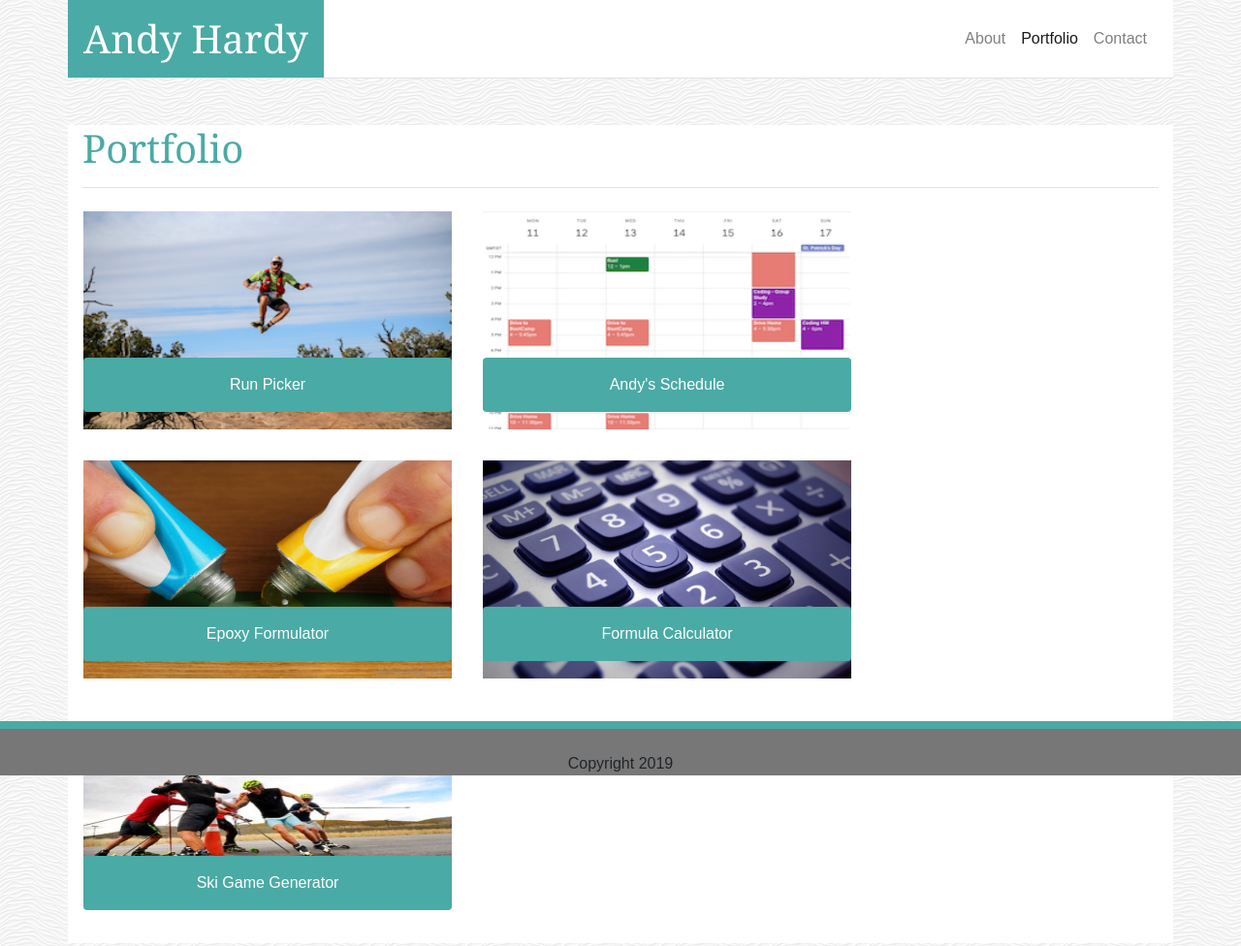
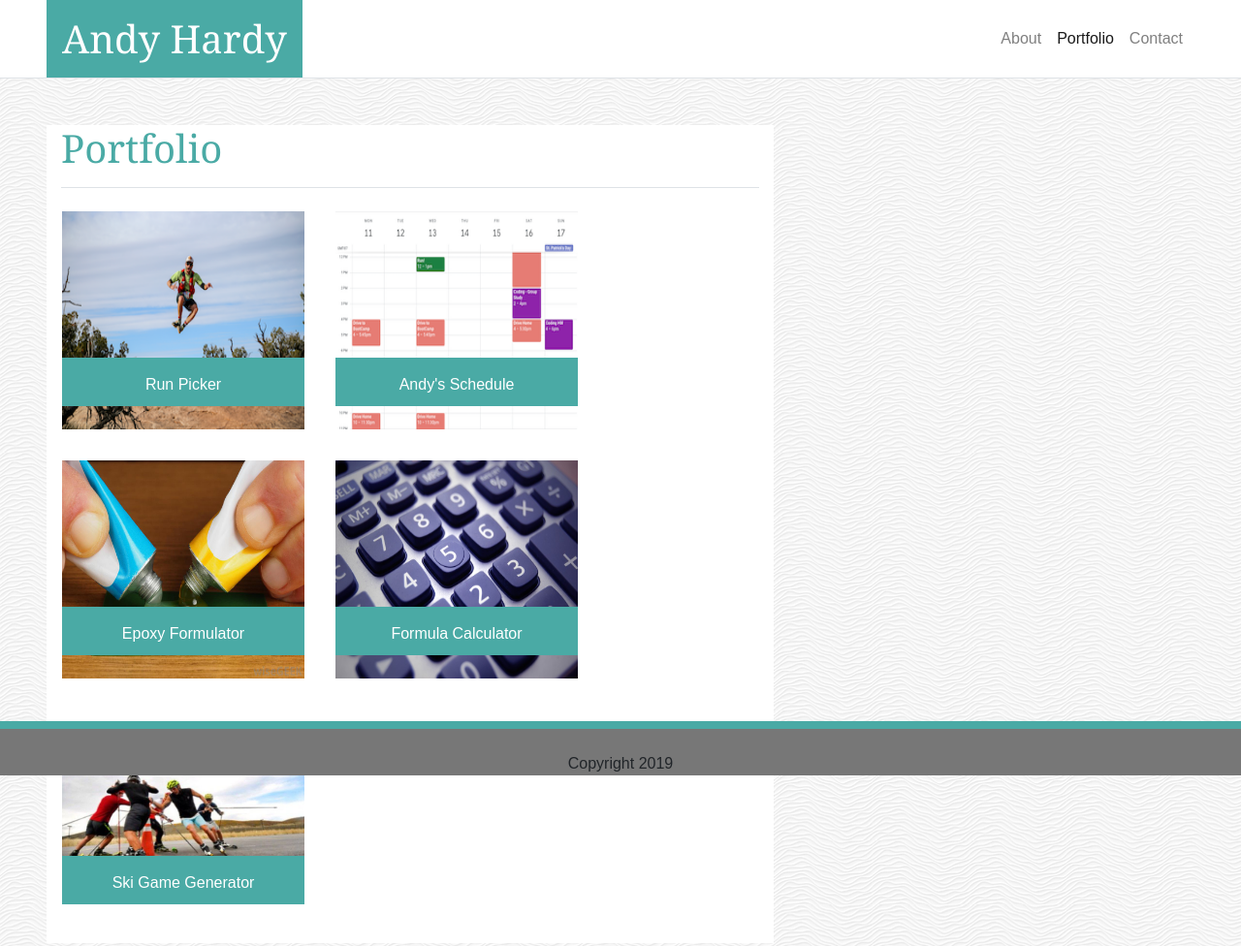
Before and after one commit to ahardy42/Bootstrap-Portfolio, a plain HTML site: page portfolio.html in a window 1280 px wide. Shown: the top 976 px of the page at 97% size. Drawn offline with nearby package versions, Linux system fonts and the light colour scheme.

Commit message:
final final commit

```diff
--- a/assets/css/style.css
+++ b/assets/css/style.css
@@ -0,0 +1,93 @@
+body {
+    background-image: url("assets/images/white-waves.png");
+    font-family: Arial;
+}
+
+nav {
+    align-self: center;
+}
+
+header {
+    background-color: #ffffff
+}
+
+h1.mr-auto {
+    background-color: #4aaaa5;
+    color: #ffffff;
+    font-family: 'Georgia'
+}
+
+.section {
+    background-color: #ffffff;
+    max-width: 750px;
+    margin-bottom: 100px;
+    margin-left: 48px;
+}
+
+h1.border-bottom {
+    color: #4aaaa5;
+    font-family: 'Georgia'
+}
+
+p {
+    line-height: 2;
+    color: #777777;
+}
+
+footer {
+    border-top: 8px solid #4aaaa5;
+    background-color: #777777;
+}
+
+button.btn-primary {
+    background-color: #4aaaa5;
+    color: #ffffff;
+    border-radius: 0;
+    height: 50px;
+}
+
+.small-collapse {
+    padding: 0 48px;
+    display: flex;
+}
+
+img.position-relative {
+    width: 100%;
+    height: 225px;
+}
+
+button.portfolio-btn {
+    top: 67%;
+    left: 0;
+    background-color: #4aaaa5;
+    color: #ffffff
+}
+
+button.contact {
+    width: 150px;
+    height: 50px;
+}
+
+@media screen and (max-width: 768px) {
+    .section {
+        width: 90%;
+        margin: 0 auto 100px auto;
+    }
+}
+
+@media screen and (max-width: 640px) {
+    .small-collapse {
+        padding: 0;
+        width: 100%;
+        flex-direction: column;
+    }
+    .small-collapse>h1 {
+        width: 100%;
+        margin: 0;
+        text-align: center;
+    }
+    .small-collapse>nav {
+        width: 34%;
+        margin: auto;
+    }
+}
--- a/portfolio.html
+++ b/portfolio.html
@@ -3,6 +3,7 @@
 
 <head>
     <meta charset="UTF-8">
+    <meta name="viewport" content="width=device-width, initial-scale=1">
     <title>Andy Hardy | Portfolio</title>
        <!--CSS reset file-->
        <link rel="stylesheet" href="assets/css/reset.css">
@@ -13,12 +14,12 @@
        <link rel="stylesheet" href="assets/css/style.css">
 </head>
 
-<body style="background-image: url('assets/images/white-waves.png'); font-family: Arial;">
-    <header class="container border-bottom pl-0" style="background-color: #ffffff">
-        <div class="d-flex">
-            <h1 class="mr-auto p-3 mb-0" style="background-color: #4aaaa5; color: #ffffff; font-family: 'Georgia'">Andy
+<body style="background-image: url(assets/images/white-waves.png);">
+    <header class="navbar-expand border-bottom pl-0">
+        <div class="small-collapse">
+            <h1 class="mr-auto p-3 mb-0">Andy
                 Hardy</h1>
-            <nav class="navbar-expand navbar-light p-1  d-flex align-items-center">
+            <nav class="navbar-light p-1 align-items-center">
                 <ul class="navbar-nav">
                     <li class="nav-item">
                         <a class="nav-link" href="index.html">About<span class="sr-only">(current)</span></a>
@@ -33,49 +34,49 @@
             </nav>
         </div>
     </header>
-    <section class="container mt-5" style="background-color: #ffffff; margin-bottom: 100px;">
+    <section class="col-md-8 mt-5 section">
         <div class="row">
             <div class="col-md-12">
-                <h1 class="border-bottom pb-3" style="color: #4aaaa5; font-family: 'Georgia'">Portfolio</h1>
+                <h1 class="border-bottom pb-3">Portfolio</h1>
             </div>
         </div>
         <div class="row">
             <div class="col-md-4 px-0 m-3">
-                <img src="assets/images/Run_picture.png" class="position-relative" style="width: 100%; height: 225px"
+                <img src="assets/images/Run_picture.png" class="position-relative"
                     alt="run picture">
-                <button type="button" class="btn btn-primary btn-block position-absolute px-0 py-3 border-0"
-                    style="top: 67%; left:0; background-color: #4aaaa5; color: #ffffff">Run Picker</button>
+                <button type="button" class="btn btn-primary btn-block position-absolute px-0 py-3 border-0 portfolio-btn"
+                    >Run Picker</button>
             </div>
             <div class="col-md-4 px-0 m-3">
-                <img src="assets/images/calendar_picture.png" class="position-relative" style="width: 100%; height: 225px"
+                <img src="assets/images/calendar_picture.png" class="position-relative"
                     alt="calendar">
-                <button type="button" class="btn btn-primary btn-block position-absolute px-0 py-3  border-0"
-                    style="top: 67%; left:0; background-color: #4aaaa5; color: #ffffff">Andy's Schedule</button>
+                <button type="button" class="btn btn-primary btn-block position-absolute px-0 py-3  border-0 portfolio-btn"
+                    >Andy's Schedule</button>
             </div>
         </div>
         <div class="row">
             <div class="col-md-4 px-0 m-3">
-                <img src="assets/images/2_part_image.jpg" class="position-relative" style="width: 100%; height: 225px"
+                <img src="assets/images/2_part_image.jpg" class="position-relative"
                     alt="run picture">
-                <button type="button" class="btn btn-primary btn-block position-absolute px-0 py-3  border-0"
-                    style="top: 67%; left:0; background-color: #4aaaa5; color: #ffffff">Epoxy Formulator</button>
+                <button type="button" class="btn btn-primary btn-block position-absolute px-0 py-3  border-0 portfolio-btn"
+                    >Epoxy Formulator</button>
             </div>
             <div class="col-md-4 px-0 m-3">
-                <img src="assets/images/calculator.jpg" class="position-relative" style="width: 100%; height: 225px" alt="calendar">
-                <button type="button" class="btn btn-primary btn-block position-absolute px-0 py-3  border-0"
-                    style="top: 67%; left:0; background-color: #4aaaa5; color: #ffffff">Formula Calculator</button>
+                <img src="assets/images/calculator.jpg" class="position-relative" alt="calendar">
+                <button type="button" class="btn btn-primary btn-block position-absolute px-0 py-3  border-0 portfolio-btn"
+                    >Formula Calculator</button>
             </div>
         </div>
         <div class="row">
             <div class="col-md-4 px-0 m-3">
-                <img src="assets/images/rollerskiing.jpg" class="position-relative" style="width: 100%; height: 225px"
+                <img src="assets/images/rollerskiing.jpg" class="position-relative"
                     alt="run picture">
-                <button type="button" class="btn btn-primary btn-block position-absolute px-0 py-3  border-0"
-                    style="top: 67%; left:0; background-color: #4aaaa5; color: #ffffff">Ski Game Generator</button>
+                <button type="button" class="btn btn-primary btn-block position-absolute px-0 py-3  border-0 portfolio-btn"
+                    >Ski Game Generator</button>
             </div>
         </div>
     </section>
-    <footer class="fixed-bottom text-center pt-4" style="border-top: 8px solid #4aaaa5; background-color:#777777;">
+    <footer class="fixed-bottom text-center pt-4">
         Copyright 2019</footer>
 </body>
 
```
Also changed, not shown: contact.html (+11 -11 lines), index.html (+12 -12 lines).
